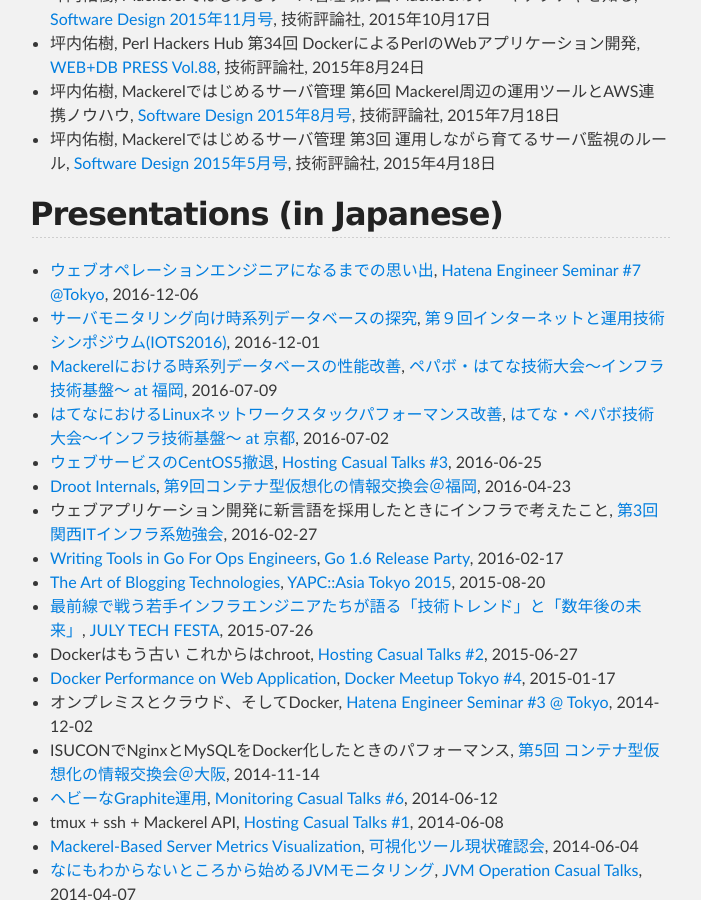
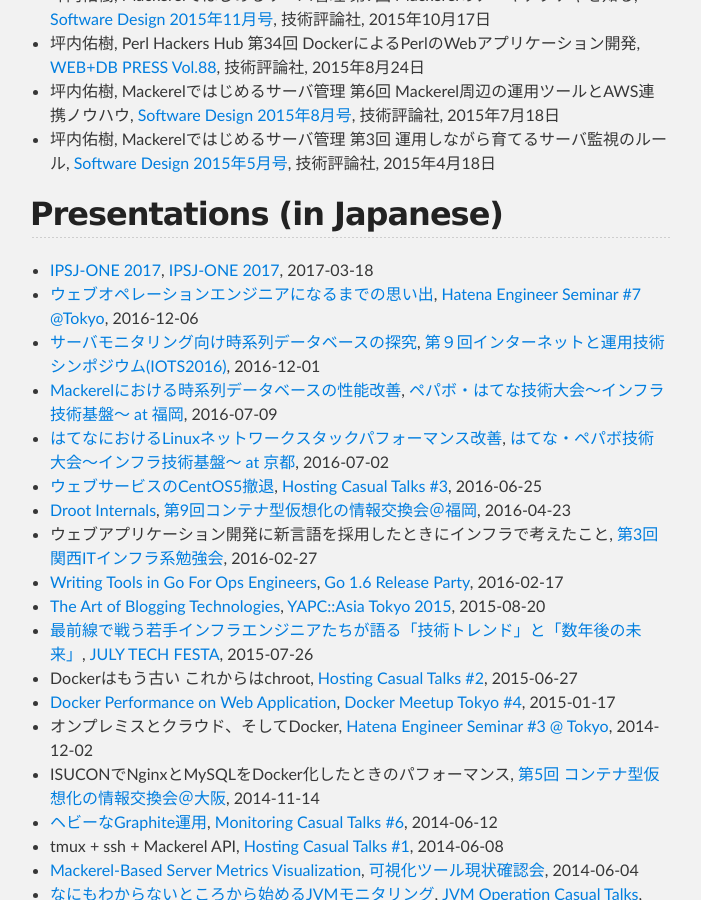
Before and after one commit to yuuki/yuuk.io, a Jekyll site: the page built from index.md, in a window 1280 px wide and 900 px high, scrolled down 1571 px. Shown: the whole window, without its empty margins (290-991 px from the left). Built offline with Jekyll 4.4.1, drawn with Linux system fonts in a browser that asks for light colours; nearby versions of some CDN libraries.

Commit message:
Sync README.md in master branch to index.md in gh-pages

```diff
--- a/index.md
+++ b/index.md
@@ -54,6 +54,7 @@
 
 ## Presentations (in Japanese)
 
+- [IPSJ-ONE 2017](https://speakerdeck.com/yuukit/ipsj-one-2017-y-uuki), [IPSJ-ONE 2017](http://ipsj-one.org/), 2017-03-18
 - [ウェブオペレーションエンジニアになるまでの思い出](https://speakerdeck.com/yuukit/memories-until-i-become-a-web-operations-engineer), [Hatena Engineer Seminar #7 @Tokyo](https://hatena.connpass.com/event/45217/), 2016-12-06
 - [サーバモニタリング向け時系列データベースの探究](https://speakerdeck.com/yuukit/the-study-of-time-series-database-for-server-monitoring), [第９回インターネットと運用技術シンポジウム(IOTS2016)](http://www.iot.ipsj.or.jp/iots/2016), 2016-12-01
 - [Mackerelにおける時系列データベースの性能改善](https://speakerdeck.com/yuukit/performance-improvement-of-tsdb-in-mackerel), [ペパボ・はてな技術大会〜インフラ技術基盤〜 at 福岡](http://pepabo.connpass.com/event/33522/), 2016-07-09
```
